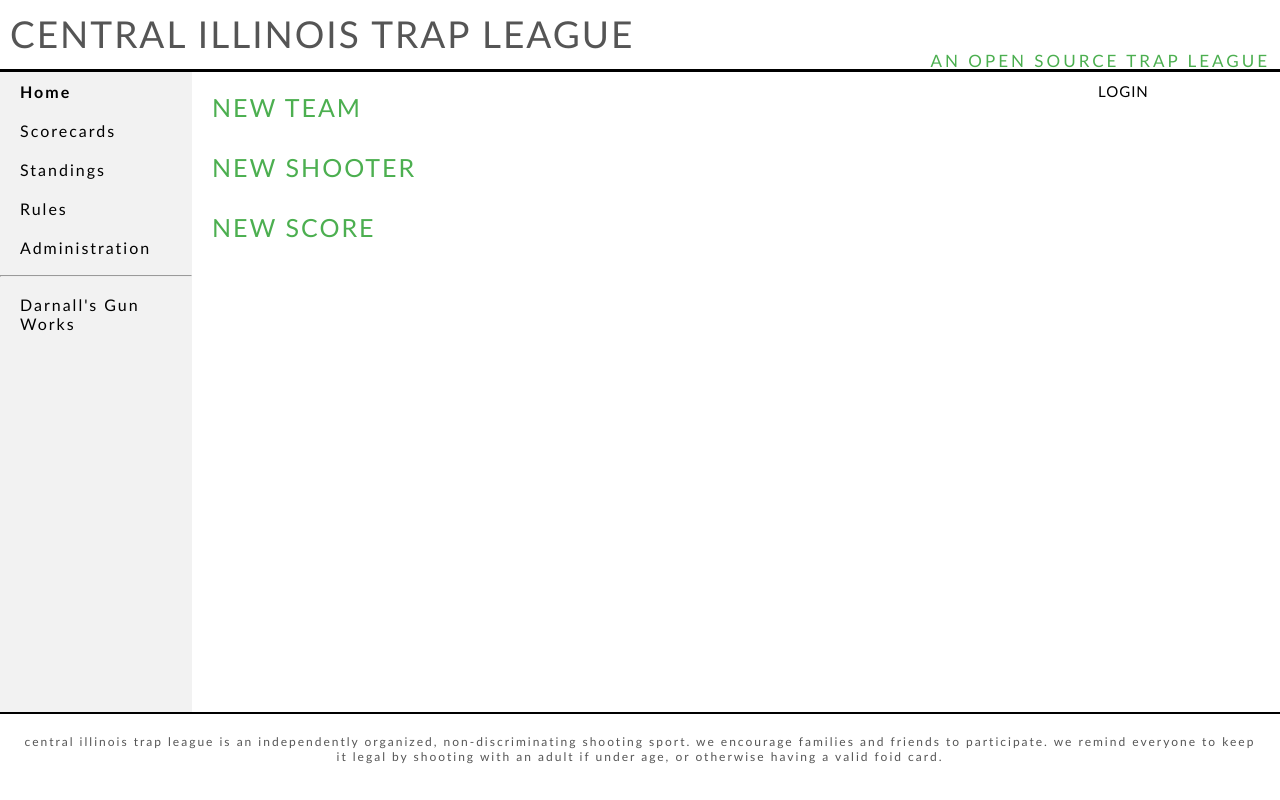
After one commit to tdeknecht/citl-django, a Django app: template citl/shooter/templates/shooter/administration.html in a window 1280 px wide. The commit adds this page. Run offline with Django 3.2, Linux system fonts and the light colour scheme; the template is opened without the code that fills it, so the values that code supplies are empty.

Commit message:
Major updates to administration portal

```diff
--- /dev/null
+++ b/citl/shooter/forms.py
@@ -0,0 +1,6 @@
+from django import forms
+
+class TeamForm(forms.Form):
+
+	team_name = forms.CharField(label='Team Name', max_length=100)
+	season = forms.IntegerField(label="Season")
--- a/citl/shooter/models.py
+++ b/citl/shooter/models.py
@@ -19,8 +19,8 @@ class Shooter(models.Model):
 
 class Team(models.Model):
 
-	#def __str__(self):
-	#	return str(self.season) + ":" + self.team_name
+	def __str__(self):
+		return str(self.season) + ":" + self.team_name
 
 	team_name = models.CharField(max_length=100)
 	captain = models.ForeignKey(Shooter, blank=True, null=True, on_delete=models.CASCADE)
--- /dev/null
+++ b/citl/shooter/templates/shooter/administration.html
@@ -0,0 +1,27 @@
+{% extends 'base.html' %}
+
+{% block content %}
+	<div class="general-text">
+		<div id="main-header">
+			<a href="{% url 'shooter:team' %}">New Team</a>
+		</div> <!--
+		<form action="{% url 'shooter:administration' %}" method="post">
+		{% csrf_token %}
+		New team name:
+		<input type="text" name="teamname">
+		Season:
+		<input type="number" name="year">
+		<input class="button" type="submit" value="Submit New Team">
+		</form> -->
+	</div>
+	<div class="general-text">
+		<div id="main-header">
+			New Shooter
+		</div>
+	</div>
+	<div class="general-text">
+		<div id="main-header">
+			New Score
+		</div>
+	</div>
+{% endblock %}
--- a/citl/shooter/templates/shooter/scorecard.html
+++ b/citl/shooter/templates/shooter/scorecard.html
@@ -1,10 +1,10 @@
 {% extends 'base.html' %}
 
 {% block content %}
-		<div id="team-header">
+		<div id="main-header">
 			{{ team }}
 		</div>
-		Currently in 1st Place
+		Currently in 1st Place {# TODO: Make dynamic; use pluralize #}
 		<p>
 		<table id="scorecard-tables">
 			<tr>
--- a/citl/shooter/urls.py
+++ b/citl/shooter/urls.py
@@ -10,4 +10,7 @@ urlpatterns = [
 	path('', views.IndexView.as_view(), name='index'),							# /shooter/
 	path('<int:year>/season/', views.SeasonView.as_view(), name='season'),		# /shooter/<year>/season
 	path('<int:year>/<team>/scorecard/', views.ScorecardView.as_view(), name='scorecard'),	# /shooter/<year>/<team>/team
+	path('administration/', views.AdministrationView.as_view(), name='administration'),
+	#path('team/', views.GetTeamView.as_view(), name='team'),
+	path('team/', views.get_team, name='team'),
 ]
--- a/citl/static/style.css
+++ b/citl/static/style.css
@@ -53,6 +53,25 @@ a:hover, a:active {
 	color: inherit;
 	letter-spacing: 1px;
 	text-transform: uppercase;
+	padding-bottom: 30px;
+}
+
+.button {
+    background-color: #4CAF50;
+    border: none;
+	border-radius: 8px;
+	font-family: "Trebuchet MS", Arial, Helvetica, sans-serif;
+	font-size: 15px;
+	text-decoration: none;
+	color: white;
+	letter-spacing: 1px;
+	text-transform: uppercase;
+    padding: 7px 20px;
+    text-align: center;
+    display: inline-block;
+    font-size: 16px;
+    margin: 4px 2px;
+    cursor: pointer;
 }
 
 /* Page layout styles */
@@ -70,7 +89,7 @@ a:hover, a:active {
 	box-sizing: border-box;
 }
 
-#team-header {
+#main-header {
 	font-family: "Trebuchet MS", Arial, Helvetica, sans-serif;
 	font-size: 25px;
 	letter-spacing: 2px;
--- a/citl/templates/base.html
+++ b/citl/templates/base.html
@@ -18,6 +18,10 @@
 	<div id="sidebar-left">
 		<a style="font-weight:bold;" href="{% url 'index' %}">Home</a>
 		<a href="{% url 'shooter:index' %}">Scorecards</a>
+		<a href="">Standings</a>
+		<a href="">Rules</a>
+		<a href="{% url 'shooter:administration' %}">Administration</a>
+		<hr>
 		<a href="http://www.darnalls.com/">Darnall's Gun Works</a>
 	</div>
 
```
Also changed, not shown: citl/shooter/templates/shooter/team.html (added, +18 -0 lines), citl/shooter/views.py (+26 -7 lines), citl/templates/index.html (+6 -1 lines).
